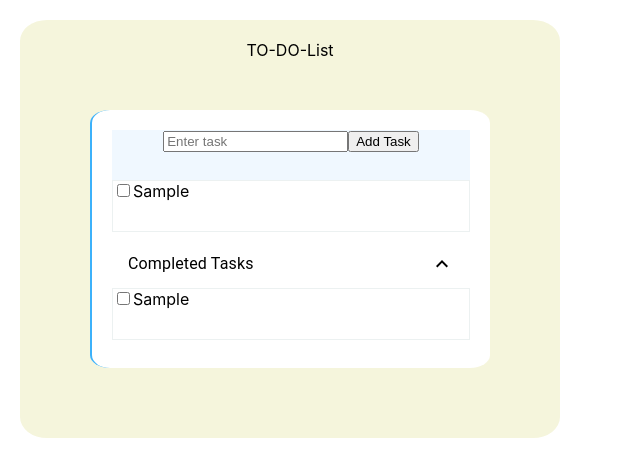
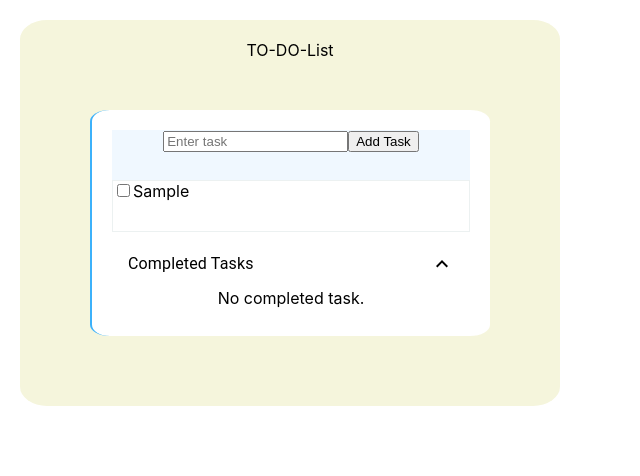
Before and after one commit to kiritka-jain/To-Do-List, a React (Create React App) app: page / in a window 1280 px wide. Both pictures are taken after typing "Sample" into the empty fields and a click on the button "Add Task". Shown: the top 476 px of the page, without its empty margins (0-640 px from the left). Built offline with nearby package versions, Linux system fonts and the light colour scheme.

Commit message:
feat: add collapsable list functionality.

```diff
--- a/src/components/completed-to-do-list.js
+++ b/src/components/completed-to-do-list.js
@@ -1,18 +1,20 @@
 import * as React from 'react';
 import List from '@mui/material/List';
 import ListItemButton from '@mui/material/ListItemButton';
-import ListItemIcon from '@mui/material/ListItemIcon';
 import ListItemText from '@mui/material/ListItemText';
 import Collapse from '@mui/material/Collapse';
 import ExpandLess from '@mui/icons-material/ExpandLess';
 import ExpandMore from '@mui/icons-material/ExpandMore';
-import StarBorder from '@mui/icons-material/StarBorder';
 import NewList from './newList';
 
 
 const CompletedToDoList= (props)=> {
     const {list,onCheck} = props;
   const [open, setOpen] = React.useState(true);
+
+  const inlineStyle = {
+    textDecoration: "line-through",
+  };
 
 
   const handleClick = () => {
@@ -31,7 +33,7 @@ const CompletedToDoList= (props)=> {
         {open ? <ExpandLess /> : <ExpandMore />}
       </ListItemButton>
       <Collapse in={open} timeout="auto" unmountOnExit>
-       <NewList list={list} handleCheck={onCheck}/>
+       <NewList list={list} handleCheck={onCheck} message={"No completed task."} />
       </Collapse>
     </List>
   );
--- a/src/components/newList.js
+++ b/src/components/newList.js
@@ -1,17 +1,17 @@
 import Row from "./row";
 
 const NewList = (props) => {
-  const { list, handleCheck } = props;
+  const { id,list, handleCheck,message } = props;
 
   const renderList = () => {
     return list.map((task) => (
-      <Row key={task.id} value={task.text} onClick={handleCheck} />
+      <Row key={task.id} id={task.id} value={task.text} onClick={handleCheck} />
     ));
   };
 
   return (
     <div className="taskRow">
-      {list.length === 0 ? "To do list has no task." : renderList()}
+      {list.length === 0 ? message: renderList()}
     </div>
   );
 };
--- a/src/components/row.js
+++ b/src/components/row.js
@@ -1,11 +1,13 @@
 const Row = (props)=> {
-    const {value, onClick } = props;
+    const {id,value, onClick } = props;
     return(
         <div className="row">
             <label>
             <input
             type="checkbox"
             className="chkboxitem"
+            value = {value}
+            id = {id}
             onClick={(onClick)}/>
             {value}
             </label>
--- a/src/components/todolist.js
+++ b/src/components/todolist.js
@@ -20,10 +20,28 @@ function ToDoList() {
       console.log(tasksList);
     }
   };
-  const removeTask = (id) => {};
 
-  const handleCheck = () => {
-    console.log("box checked");
+  const findTaskById = (task,checkedId)=>{
+    return task.id.toString() == checkedId;
+
+  }
+  const markedComplete = (checkedId) => {
+    const taskIndex = tasksList.findIndex((task)=>findTaskById(task,checkedId));
+    const completeTask = tasksList[taskIndex]
+    updateCompletedTaskList([...completedTasksList, completeTask]);
+    tasksList.splice(taskIndex, 1);
+    updateTaskList(tasksList);
+
+  };
+
+
+  const handleCheck = (e) => {
+    let isChecked = e.target.checked;
+    if (isChecked){
+      const checkedId = e.target.id;
+      markedComplete(checkedId)
+    };
+
   };
 
   return (
@@ -44,9 +62,9 @@ function ToDoList() {
           Add Task
         </button>
       </div>
-      <NewList list={tasksList} handleCheck={handleCheck}/>
+      <NewList list={tasksList} handleCheck={handleCheck} message={"To do list has no task."}/>
       <div>
-        <CompletedToDoList list={tasksList} onCheck={handleCheck}/>
+        <CompletedToDoList list={completedTasksList} onCheck={handleCheck} />
       </div>
     </div>
   );
```
